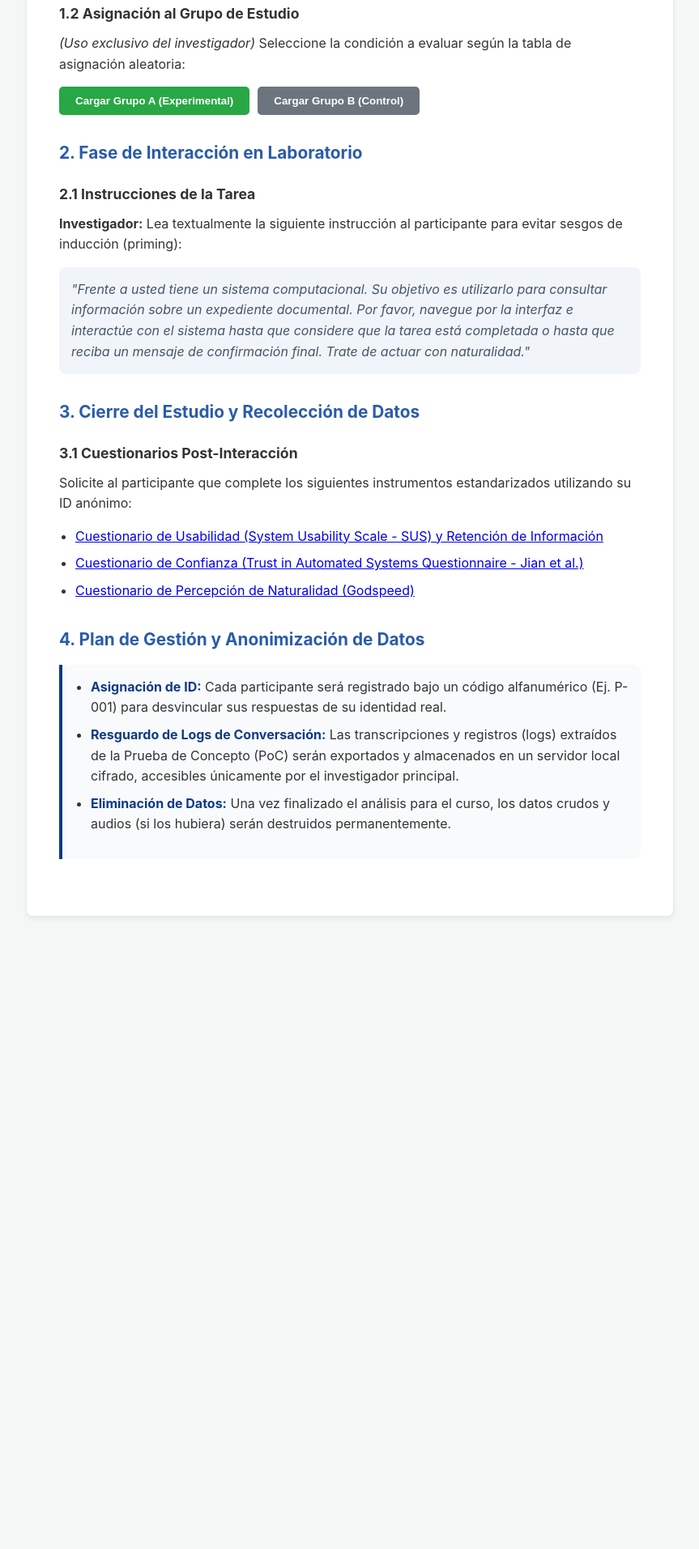
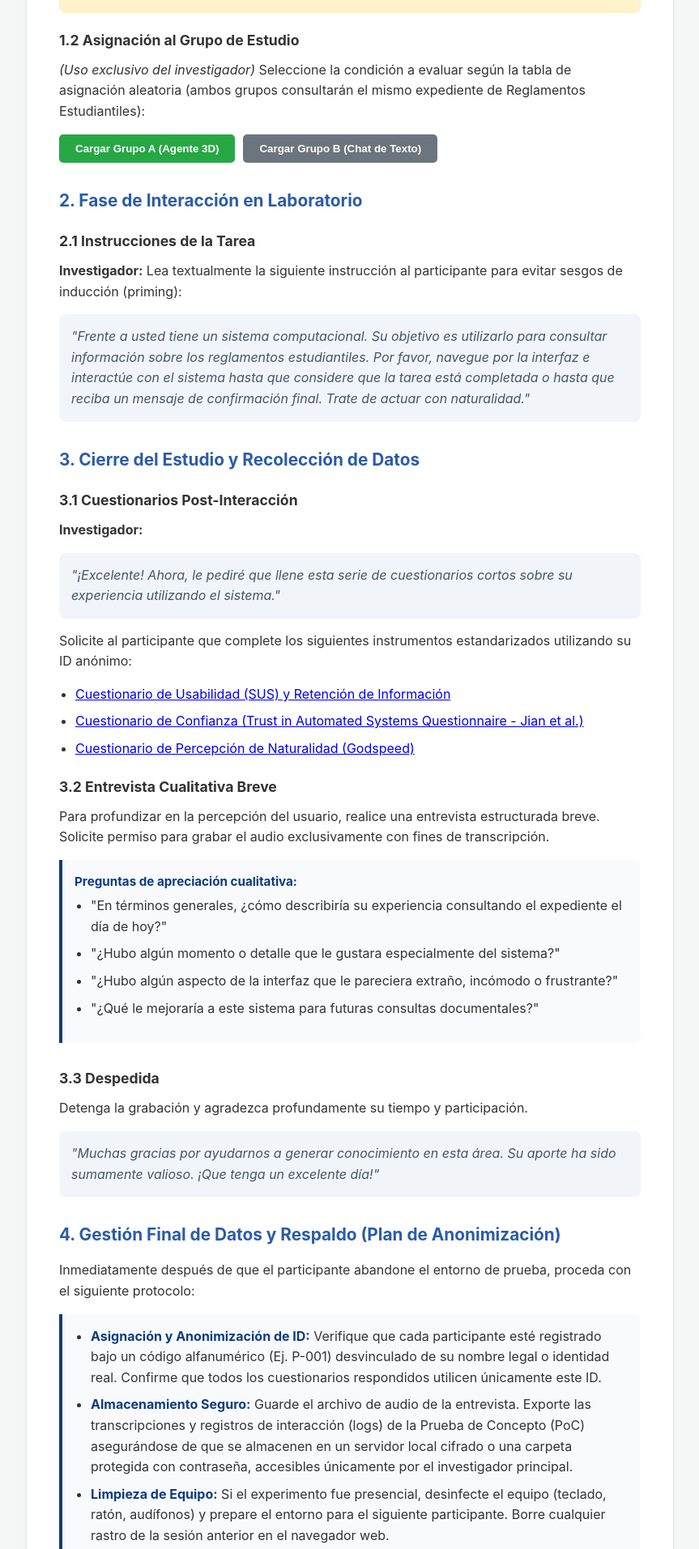
Before and after one commit to marcojimenezgutierrez/archibot, a plain HTML site: page docs/Guia_Procedimiento.html in a window 1280 px wide. Shown: the part 720-2633 px from the top of the page at 81% size, without its empty margins (208-1071 px from the left). Before the commit the page ends 1892 px from the top, so only its background shows below. Drawn offline with Linux system fonts and the light colour scheme.

Commit message:
Update title and content in Guia de Procedimiento for clarity and accuracy

```diff
--- a/docs/Guia_Procedimiento.html
+++ b/docs/Guia_Procedimiento.html
@@ -3,7 +3,7 @@
 <head>
     <meta charset="UTF-8">
     <meta name="viewport" content="width=device-width, initial-scale=1.0">
-    <title>Protocolo de Evaluación - Prueba de Concepto HCI</title>
+    <title>Guía de Procedimiento del Investigador - HCI</title>
     <style>
         :root { --primary: #0F3B82; --primary-light: #2A5BAA; --bg-body: #F4F7F6; --bg-card: #FFFFFF; --text-main: #333333; --text-muted: #666666; --border-color: #E2E8F0; --radius: 8px; --shadow: 0 4px 6px rgba(0,0,0,0.05); }
         * { box-sizing: border-box; margin: 0; padding: 0; }
@@ -20,10 +20,8 @@
         .metadata-box p { margin-bottom: 5px; font-size: 0.95rem; }
         .metadata-box strong { color: var(--primary); }
         .quote { background-color: #F1F5F9; font-style: italic; padding: 15px; border-radius: var(--radius); margin: 15px 0; color: #475569; }
-
-        /* Nuevos estilos agregados para los requerimientos */
         .consent-box { background-color: #fff3cd; border: 1px solid #ffeeba; padding: 15px; border-radius: var(--radius); margin-bottom: 20px; }
-        .btn-group { display: flex; gap: 10px; margin-top: 15px; margin-bottom: 20px; }
+        .btn-group { display: flex; gap: 10px; margin-top: 15px; margin-bottom: 20px; flex-wrap: wrap; }
         .btn { padding: 10px 20px; border: none; border-radius: 5px; cursor: pointer; font-weight: bold; color: white; }
         .btn-a { background-color: #28a745; }
         .btn-b { background-color: #6c757d; }
@@ -32,67 +30,81 @@
 <body>
     <div class="container">
         <div class="card">
-            <h1>Protocolo Oficial de Experimento: Prueba de Concepto HCI</h1>
+            <h1>Guía de Procedimiento del Investigador</h1>
+            <p style="font-size: 1.1rem; color: var(--text-muted); margin-bottom: 25px;">Estudio de Agentes Virtuales (Sesión Única)</p>
 
-            <!-- Identificación formal del estudio -->
             <div class="metadata-box">
-                <p><strong>Estudio:</strong> Evaluación de Carga Cognitiva, Usabilidad y Confianza en Agentes Virtuales</p>
+                <p><strong>Estudio:</strong> Evaluación de Consultas con RAG, Usabilidad y Confianza en Agentes Virtuales</p>
                 <p><strong>Código de Proyecto:</strong> A42781</p>
-                <p><strong>Investigador(es):</strong> Marco Antonio Jiménez Gutiérrez</p>
+                <p><strong>Investigador:</strong> Marco Antonio Jiménez Gutiérrez</p>
                 <p><strong>Unidad Ejecutora:</strong> Diseño de Pruebas de Concepto en HCI (PF3311)</p>
             </div>
 
             <h2>1. Inducción y Bienvenida</h2>
 
-            <!-- Consentimiento informado adaptado y pregunta de aceptación obligatoria -->
             <h3>1.1 Consentimiento Informado</h3>
             <div class="consent-box">
                 <p><strong>Declaración de Consentimiento:</strong></p>
-                <p>Este estudio busca evaluar la interacción entre humanos y sistemas computacionales. Su participación consistirá en interactuar con una interfaz para completar una tarea específica. Los datos recopilados serán estrictamente confidenciales. Se generará un ID de usuario anónimo y sus datos no estarán vinculados a su identidad personal. Usted es libre de retirar su participación en cualquier momento sin ninguna consecuencia.</p>
+                <p>Este estudio busca evaluar la interacción entre humanos y sistemas computacionales. Su participación consistirá en interactuar con una interfaz para completar una tarea de consulta documental. Los datos recopilados serán estrictamente confidenciales. Se generará un ID de usuario anónimo y sus datos no estarán vinculados a su identidad personal. Usted es libre de retirar su participación en cualquier momento sin ninguna consecuencia.</p>
                 <label style="font-weight: bold; cursor: pointer;">
                     <input type="checkbox" id="aceptoConsentimiento" required>
                     He leído la información y acepto participar voluntariamente en este estudio.
                 </label>
             </div>
 
-            <!-- Carga de la condición respectiva -->
             <h3>1.2 Asignación al Grupo de Estudio</h3>
-            <p><em>(Uso exclusivo del investigador)</em> Seleccione la condición a evaluar según la tabla de asignación aleatoria:</p>
+            <p><em>(Uso exclusivo del investigador)</em> Seleccione la condición a evaluar según la tabla de asignación aleatoria (ambos grupos consultarán el mismo expediente de Reglamentos Estudiantiles):</p>
             <div class="btn-group">
-                <button class="btn btn-a" onclick="alert('Iniciando Interfaz: Condición Experimental A (Agente 3D)')">Cargar Grupo A (Experimental)</button>
-                <button class="btn btn-b" onclick="alert('Iniciando Interfaz: Condición Control B (Chatbot Base)')">Cargar Grupo B (Control)</button>
+                <button class="btn btn-a" onclick="alert('Iniciando: Grupo A (Agente 3D - Reglamentos Estudiantiles)')">Cargar Grupo A (Agente 3D)</button>
+                <button class="btn btn-b" onclick="alert('Iniciando: Grupo B (Chat de Texto - Reglamentos Estudiantiles)')">Cargar Grupo B (Chat de Texto)</button>
             </div>
 
             <h2>2. Fase de Interacción en Laboratorio</h2>
 
-            <!-- Instrucciones neutras y objetivas -->
             <h3>2.1 Instrucciones de la Tarea</h3>
             <p><strong>Investigador:</strong> Lea textualmente la siguiente instrucción al participante para evitar sesgos de inducción (priming):</p>
             <div class="quote">
-                "Frente a usted tiene un sistema computacional. Su objetivo es utilizarlo para consultar información sobre un expediente documental. Por favor, navegue por la interfaz e interactúe con el sistema hasta que considere que la tarea está completada o hasta que reciba un mensaje de confirmación final. Trate de actuar con naturalidad."
+                "Frente a usted tiene un sistema computacional. Su objetivo es utilizarlo para consultar información sobre los reglamentos estudiantiles. Por favor, navegue por la interfaz e interactúe con el sistema hasta que considere que la tarea está completada o hasta que reciba un mensaje de confirmación final. Trate de actuar con naturalidad."
             </div>
 
             <h2>3. Cierre del Estudio y Recolección de Datos</h2>
 
-            <!-- Listado de cuestionarios post-interacción -->
             <h3>3.1 Cuestionarios Post-Interacción</h3>
+            <p><strong>Investigador:</strong></p>
+            <div class="quote">"¡Excelente! Ahora, le pediré que llene esta serie de cuestionarios cortos sobre su experiencia utilizando el sistema."</div>
             <p>Solicite al participante que complete los siguientes instrumentos estandarizados utilizando su ID anónimo:</p>
             <ul>
-                <li><a href="#">Cuestionario de Usabilidad (System Usability Scale - SUS) y Retención de Información</a></li>
+                <li><a href="#">Cuestionario de Usabilidad (SUS) y Retención de Información</a></li>
                 <li><a href="#">Cuestionario de Confianza (Trust in Automated Systems Questionnaire - Jian et al.)</a></li>
                 <li><a href="#">Cuestionario de Percepción de Naturalidad (Godspeed)</a></li>
             </ul>
 
-            <!-- Plan de anonimización y resguardo de logs -->
-            <h2>4. Plan de Gestión y Anonimización de Datos</h2>
+            <h3>3.2 Entrevista Cualitativa Breve</h3>
+            <p>Para profundizar en la percepción del usuario, realice una entrevista estructurada breve. Solicite permiso para grabar el audio exclusivamente con fines de transcripción.</p>
             <div class="metadata-box">
+                <p><strong>Preguntas de apreciación cualitativa:</strong></p>
                 <ul>
-                    <li><strong>Asignación de ID:</strong> Cada participante será registrado bajo un código alfanumérico (Ej. P-001) para desvincular sus respuestas de su identidad real.</li>
-                    <li><strong>Resguardo de Logs de Conversación:</strong> Las transcripciones y registros (logs) extraídos de la Prueba de Concepto (PoC) serán exportados y almacenados en un servidor local cifrado, accesibles únicamente por el investigador principal.</li>
-                    <li><strong>Eliminación de Datos:</strong> Una vez finalizado el análisis para el curso, los datos crudos y audios (si los hubiera) serán destruidos permanentemente.</li>
+                    <li>"En términos generales, ¿cómo describiría su experiencia consultando el expediente el día de hoy?"</li>
+                    <li>"¿Hubo algún momento o detalle que le gustara especialmente del sistema?"</li>
+                    <li>"¿Hubo algún aspecto de la interfaz que le pareciera extraño, incómodo o frustrante?"</li>
+                    <li>"¿Qué le mejoraría a este sistema para futuras consultas documentales?"</li>
                 </ul>
             </div>
 
+            <h3>3.3 Despedida</h3>
+            <p>Detenga la grabación y agradezca profundamente su tiempo y participación.</p>
+            <div class="quote">"Muchas gracias por ayudarnos a generar conocimiento en esta área. Su aporte ha sido sumamente valioso. ¡Que tenga un excelente día!"</div>
+
+            <h2>4. Gestión Final de Datos y Respaldo (Plan de Anonimización)</h2>
+            <p>Inmediatamente después de que el participante abandone el entorno de prueba, proceda con el siguiente protocolo:</p>
+            <div class="metadata-box">
+                <ul>
+                    <li><strong>Asignación y Anonimización de ID:</strong> Verifique que cada participante esté registrado bajo un código alfanumérico (Ej. P-001) desvinculado de su nombre legal o identidad real. Confirme que todos los cuestionarios respondidos utilicen únicamente este ID.</li>
+                    <li><strong>Almacenamiento Seguro:</strong> Guarde el archivo de audio de la entrevista. Exporte las transcripciones y registros de interacción (logs) de la Prueba de Concepto (PoC) asegurándose de que se almacenen en un servidor local cifrado o una carpeta protegida con contraseña, accesibles únicamente por el investigador principal.</li>
+                    <li><strong>Limpieza de Equipo:</strong> Si el experimento fue presencial, desinfecte el equipo (teclado, ratón, audífonos) y prepare el entorno para el siguiente participante. Borre cualquier rastro de la sesión anterior en el navegador web.</li>
+                    <li><strong>Destrucción de Datos Sensibles:</strong> Una vez finalizado el análisis de datos para el curso, comprométase a destruir permanentemente los datos crudos y audios originales para mantener el rigor ético.</li>
+                </ul>
+            </div>
         </div>
     </div>
 </body>
```
